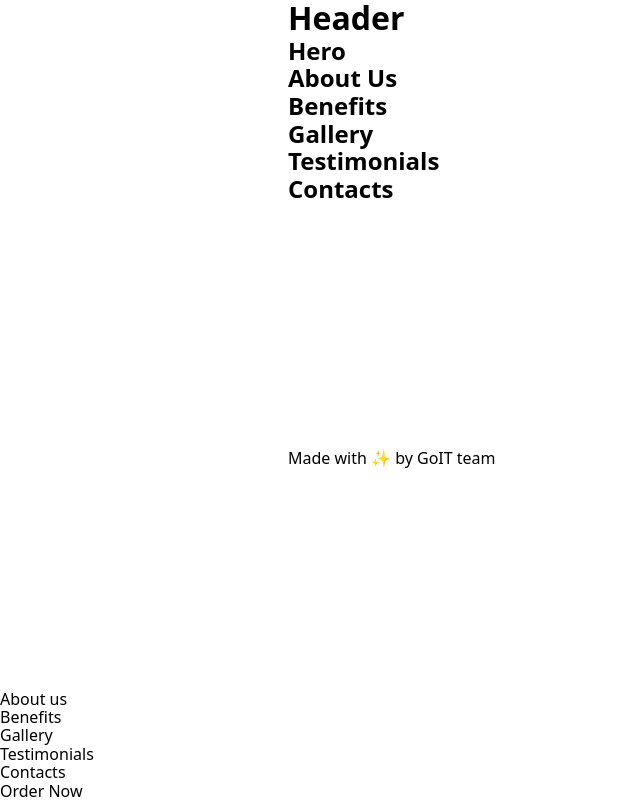
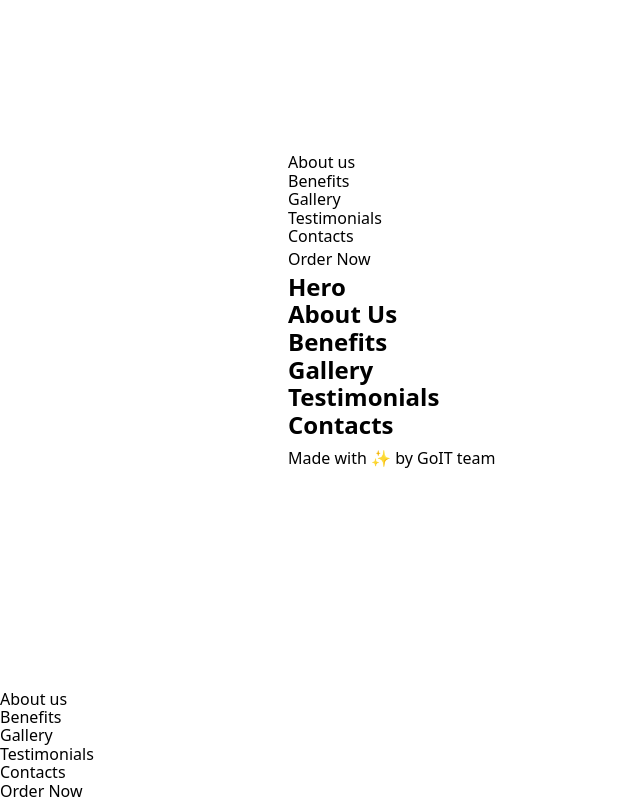
Before and after one commit to Sanches-23/handmade-jewelry-131-5, a website built with Vite: page src/index.html in a window 1280 px wide. Shown: the whole page, without its empty margins (0-640 px from the left). Built offline with nearby package versions, Linux system fonts and the light colour scheme.

Commit message:
Header structure added

```diff
--- a/src/css/styles.css
+++ b/src/css/styles.css
@@ -15,3 +15,4 @@
 @import url('./contacts.css');
 
 @import url('./footer.css');
+@import url('./burger-menu.css');
--- a/src/partials/header.html
+++ b/src/partials/header.html
@@ -1,30 +1,29 @@
-<header class="header">
+<header class="header" id="header">
   <div class="container">
-    <h1>Header</h1>
+    <div class="header-left-wrap">
+      <a href="./index.html" class="header-logo logo">
+        <svg class="header-logo-icon logo-icon">
+          <use href="#sprite"/>
+        </svg>
+        </a>
+      <nav class="header-nav">
+        <ul class="header-nav-list">
+          <li class="header-nav-item"><a href="#about-us" class="header-nav-link">About us</a></li>
+          <li class="header-nav-item"><a href="#benefits" class="header-nav-link">Benefits</a></li>
+          <li class="header-nav-item"><a href="#gallery" class="header-nav-link">Gallery</a></li>
+          <li class="header-nav-item"><a href="#testimonials" class="header-nav-link">Testimonials</a></li>
+          <li class="header-nav-item"><a href="#contacts" class="header-nav-link">Contacts</a></li>
+        </ul>
+      </nav>
+      </div>
 
+      <button type="button" class="header-order-btn button">Order Now</button>
 
-
-
-
-
-
-
-
-
-
-
-
-
-
-
-
-
-
-
-
-
-
-
+      <button type="button" class="menu-btn" aria-label="Open menu">
+        <svg class="menu-btn-icon" width="24" height="24">
+          <use href="#sprite" />
+        </svg>
+      </button>
 
   </div>
 </header>
```
